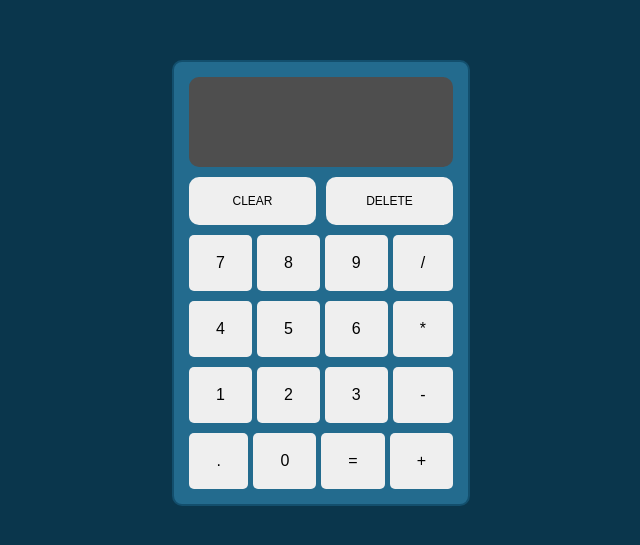
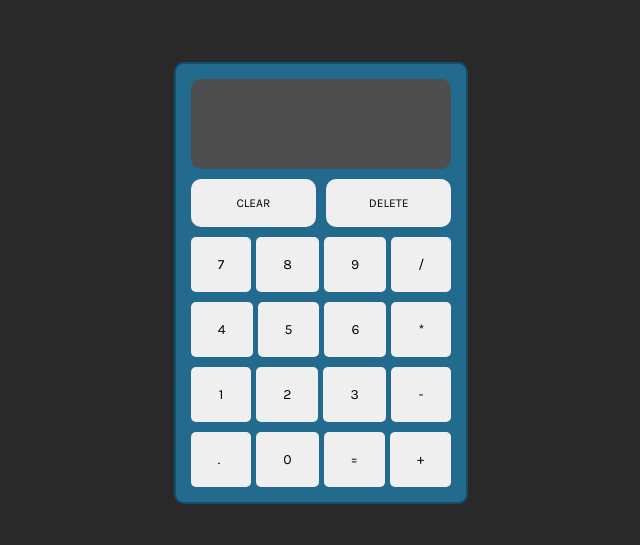
Before and after one commit to abelchalla/calculator, a plain HTML site: page index.html in a window 1280 px wide. Shown: the part 125-670 px from the top of the page, without its empty margins (319-959 px from the left). Drawn offline with Linux system fonts and the light colour scheme.

Commit message:
Change color of background and fix uneven button width

```diff
--- a/index.html
+++ b/index.html
@@ -4,6 +4,9 @@
     <meta charset="UTF-8">
     <meta http-equiv="X-UA-Compatible" content="IE=edge">
     <meta name="viewport" content="width=device-width, initial-scale=1.0">
+    <link rel="preconnect" href="https://fonts.googleapis.com">
+    <link rel="preconnect" href="https://fonts.gstatic.com" crossorigin>
+    <link href="https://fonts.googleapis.com/css2?family=Karla&display=swap" rel="stylesheet">
     <link rel="stylesheet" href="./style.css">
     <title>Calculator</title>
 </head>
--- a/style.css
+++ b/style.css
@@ -3,7 +3,8 @@ body {
   justify-content: center;
   align-items: center;
   height: 100vh;
-  background-color: #0a364c;
+  /*background-color: #0a364c;*/
+  background-color: rgb(42, 41, 41);
   color: white;
 }
 
@@ -21,9 +22,13 @@ button:hover {
 }
 
 .box button {
-    font-size: 16px;
+    font-size: 14px;
+    box-sizing: border-box;
     padding: 17px 25px;
     border-radius: 5px;
+    flex-grow: 1;
+    font-family: Karla, Arial, Helvetica, sans-serif;
+    color: black;
 }
 
 
@@ -49,6 +54,7 @@ button:hover {
     padding: 15px 20px;
     font-size: 12px;
     border-radius: 10px;
+    font-family: Karla, Arial, Helvetica, sans-serif;
 }
 
 .numNope {
@@ -59,6 +65,8 @@ button:hover {
 
 .box {
     display: flex;
+    justify-content: center;
+    align-items: center;
     gap: 5px;
 }
 
@@ -83,3 +91,7 @@ button:hover {
 #mainScreen {
     font-size: 24px;
 }
+
+#dec{
+    padding-right: 29px;
+}
```
